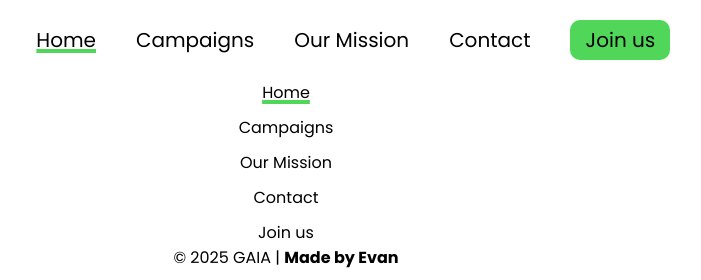
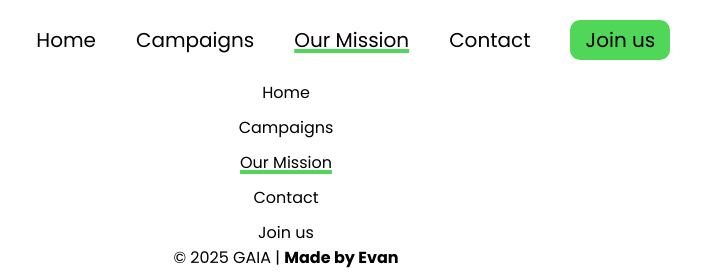
Before and after one commit to Evanb27/college-website-project, a plain HTML site: page mission.html in a window 1280 px wide. Shown: the full height of the page, 354-1055 px from the left. Drawn offline with Linux system fonts and the light colour scheme.

Commit message:
Fix titles and pages to show current page in navbar

```diff
--- a/mission.html
+++ b/mission.html
@@ -3,7 +3,7 @@
     <head>
         <meta charset="UTF-8" />
         <meta name="viewport" content="width=device-width, initial-scale=1.0" />
-        <title>GAIA | Home</title>
+        <title>GAIA | Mission</title>
         <link rel="shortcut icon" href="assets/icon.svg" type="image/x-icon" />
         <link rel="stylesheet" href="style.css" />
     </head>
@@ -15,9 +15,9 @@
                 height="40px"
                 alt="GAIA logo"
             />
-            <a class="current-page" href="index.html">Home</a>
+            <a href="index.html">Home</a>
             <a href="campaigns.html">Campaigns</a>
-            <a href="our-mission.html">Our Mission</a>
+            <a class="current-page" href="our-mission.html">Our Mission</a>
             <a href="contact.html">Contact</a>
             <a class="join-us-link" href="join-us.html">Join us</a>
         </nav>
@@ -27,9 +27,9 @@
 
         <footer>
             <nav>
-                <a class="current-page" href="index.html">Home</a>
+                <a href="index.html">Home</a>
                 <a href="campaigns.html">Campaigns</a>
-                <a href="our-mission.html">Our Mission</a>
+                <a class="current-page" href="our-mission.html">Our Mission</a>
                 <a href="contact.html">Contact</a>
                 <a href="join-us.html">Join us</a>
             </nav>
```
Also changed, not shown: campaigns.html (+5 -5 lines), contact.html (+5 -5 lines).
